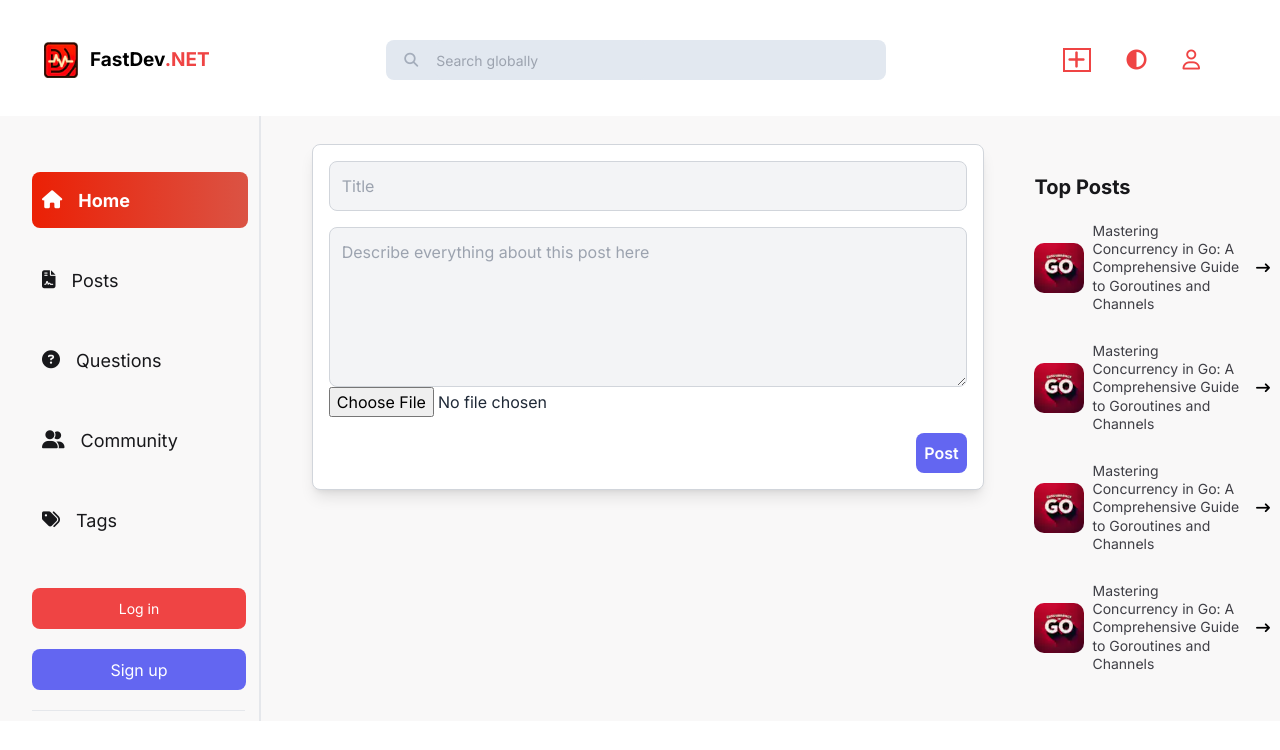
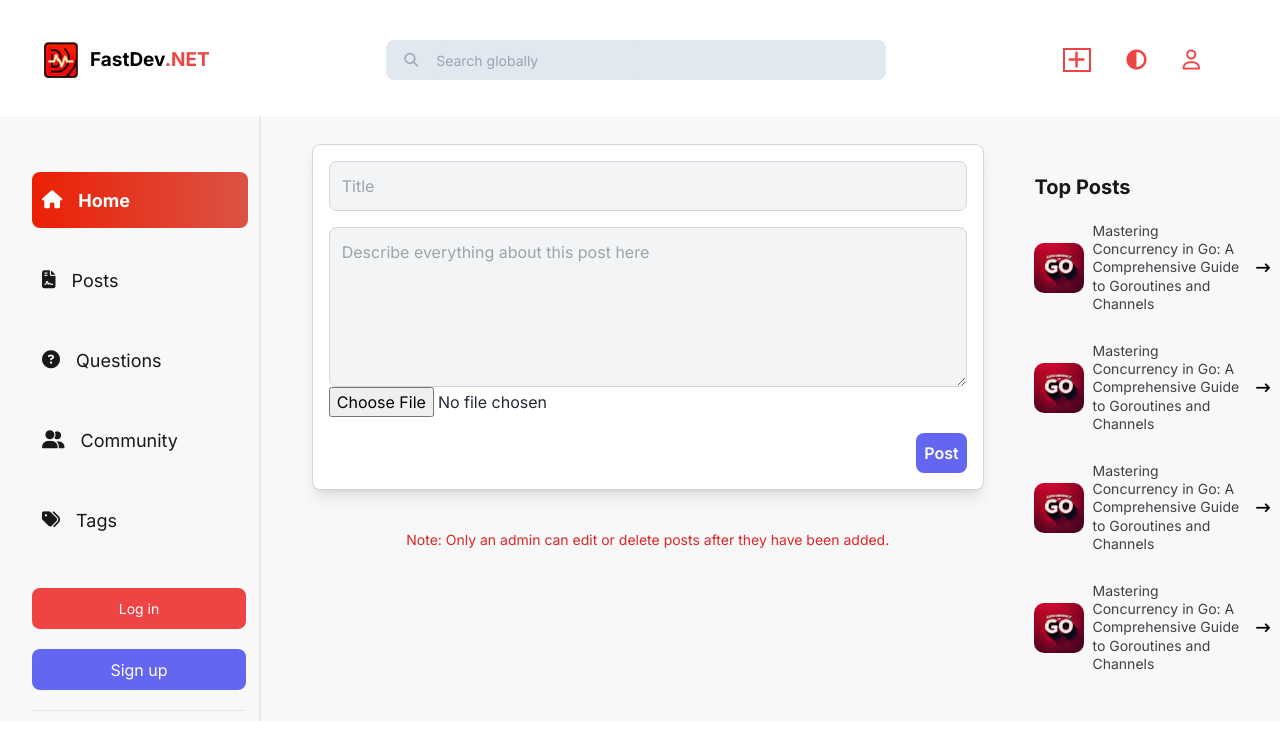
Before and after one commit to SargsyanArman/FastDev, a React (Vite) app: page /create-post in a window 1280 px wide. Shown: the top 750 px of the page. Built offline with nearby package versions, Linux system fonts and the light colour scheme.

Commit message:
now added count all posts + 1

```diff
--- a/src/Components/Content/MainContent/BodyMainContent/Posts/AllPosts.jsx
+++ b/src/Components/Content/MainContent/BodyMainContent/Posts/AllPosts.jsx
@@ -24,7 +24,6 @@ const AllPosts = () => {
     const indexOfFirstPost = indexOfLastPost - postsPerPage;
     const currentPosts = posts.slice(indexOfFirstPost, indexOfLastPost);
 
-    // Расчет общего количества страниц
     const totalPages = Math.ceil(posts.length / postsPerPage);
 
     const nextPage = () => {
--- a/src/Components/Routes/CreatePost/CreatePost.jsx
+++ b/src/Components/Routes/CreatePost/CreatePost.jsx
@@ -1,6 +1,6 @@
 import React, { useState } from 'react';
 import { db, storage } from '../../../firebase';
-import { collection, addDoc } from 'firebase/firestore';
+import { collection, addDoc, doc, updateDoc, getDoc } from 'firebase/firestore';
 import { ref, uploadBytesResumable, getDownloadURL } from 'firebase/storage';
 import { useSelector } from 'react-redux';
 
@@ -44,6 +44,21 @@ const CreatePost = () => {
                 author: user.fullName
             };
             await addDoc(collection(db, 'posts'), newPost);
+
+            const userRef = doc(db, "users", user.id);
+            const docSnap = await getDoc(userRef);
+
+            if (!docSnap.exists()) {
+                console.log('User not found');
+                return;
+            }
+
+            const currUser = docSnap.data();
+
+            await updateDoc(userRef, {
+                'stats.2.totalPosts': (currUser.stats[2]?.totalPosts || 0) + 1
+            });
+
             alert('Post created successfully!');
             setTitle('');
             setDescription('');
@@ -54,6 +69,7 @@ const CreatePost = () => {
             setIsUploading(false);
         }
     };
+
 
     const handleSubmit = (e) => {
         e.preventDefault();
@@ -93,6 +109,11 @@ const CreatePost = () => {
                     </button>
                 </div>
             </form>
+
+            <p className="text-red-600 text-sm mt-4">
+                Note: Only an admin can edit or delete posts after they have been added.
+            </p>
+
         </div>
     );
 };
```
